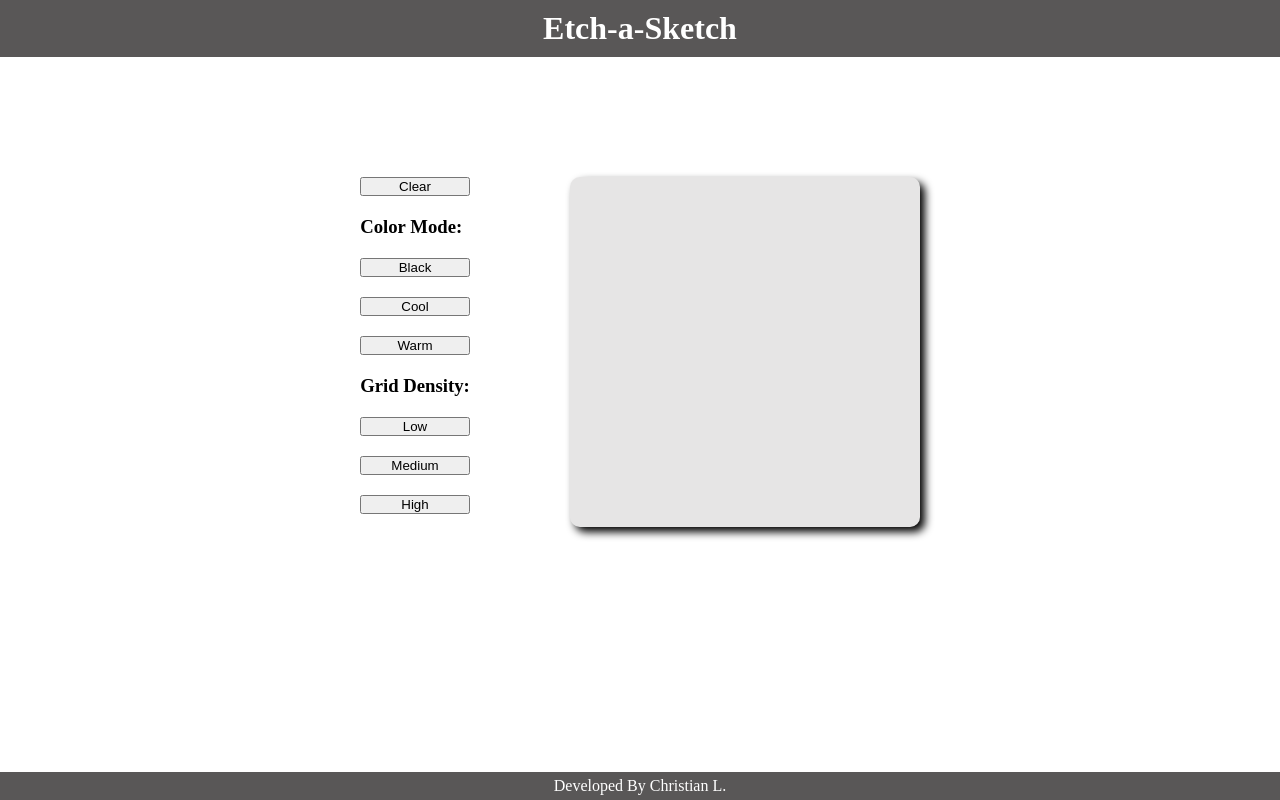
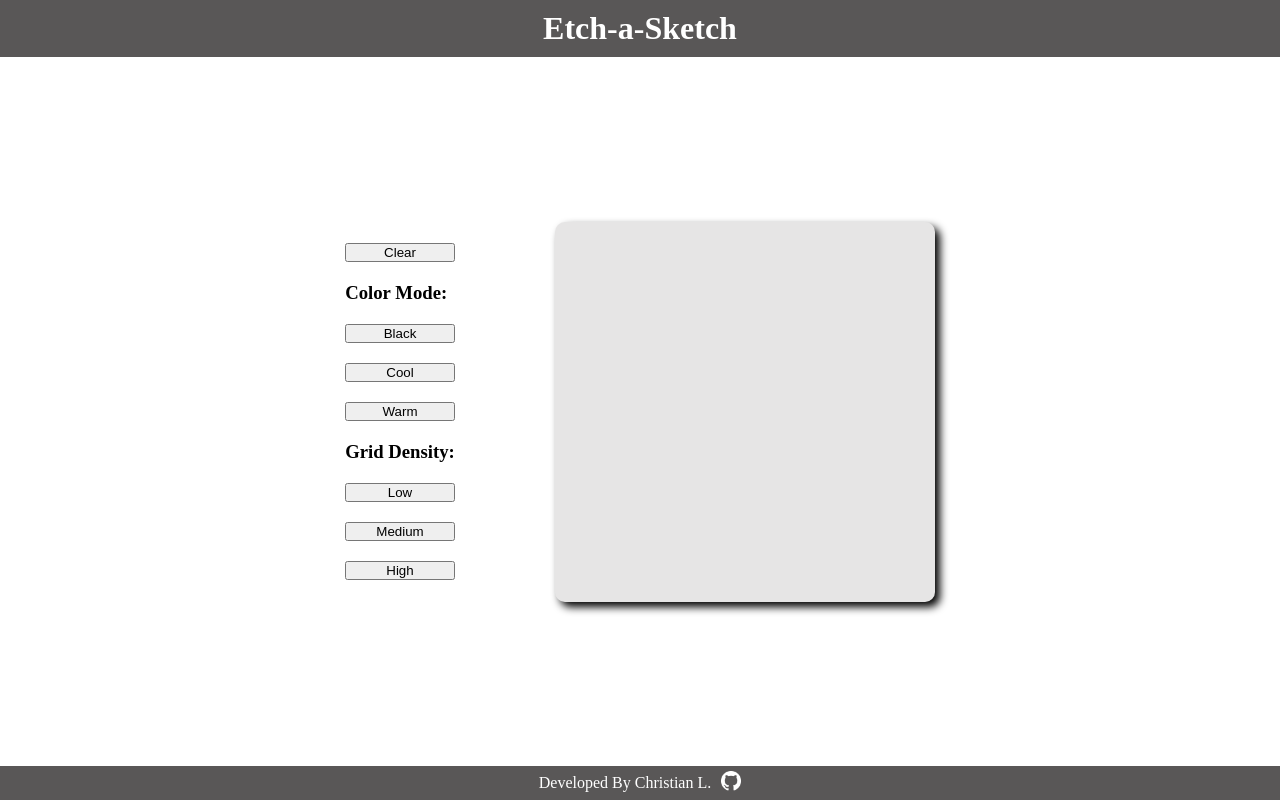
Before and after one commit to LucianiChristian/etch-a-sketch, a plain HTML site: page index.html in a window 1280 px wide. Drawn offline with Linux system fonts and the light colour scheme.

Commit message:
Completed styling.

```diff
--- a/index.html
+++ b/index.html
@@ -35,6 +35,11 @@
         </div>
     </main>
 
-    <footer>Developed By Christian L.</footer>
+    <footer>
+        Developed By Christian L.
+        <a href="https://github.com/LucianiChristian">
+            <img src="images/GitHub-Mark-Light-32px.png" alt="GitHub Logo">
+        </a>
+    </footer>
 </body>
 </html>
--- a/style.css
+++ b/style.css
@@ -19,14 +19,23 @@ header {
 }
 
 footer {
+    display: flex;
+    justify-content: center;
+    align-items: center;
+    gap: 10px;
     padding: 5px;
 }
+
+    footer img {
+        width: 20px;
+        height: auto;
+    }
 
 main {
     flex: 1;
     display: flex;
     justify-content: center;
-    padding-top: 120px;
+    align-items: center;
     gap: 100px;
 }
 
@@ -44,8 +53,8 @@ main {
 
 .grid-container {
     display: flex;
-    width: 350px;
-    height: 350px;
+    width: 380px;
+    height: 380px;
     box-shadow: 5px 5px 8px black;
     padding: 20px;
     border-radius: 10px;
```
Also changed, not shown: images/GitHub-Mark-Light-32px.png (added).
